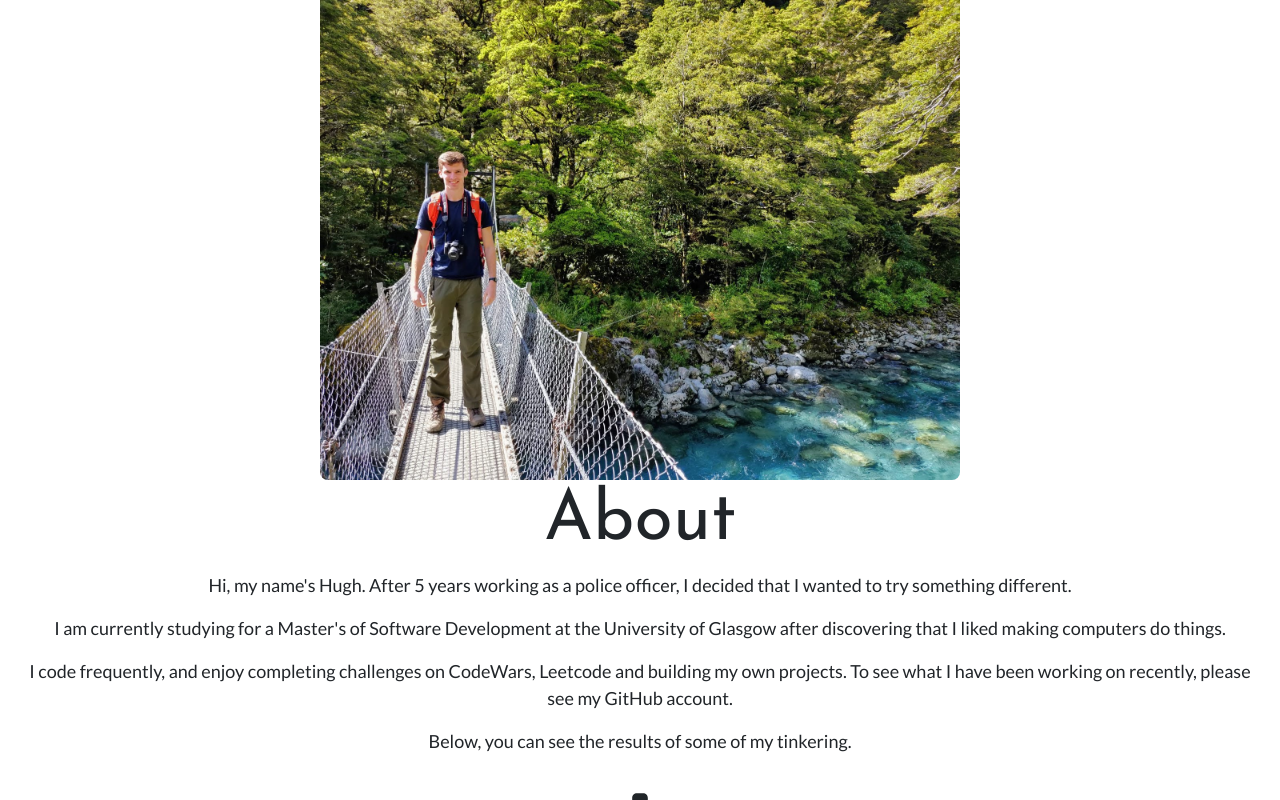
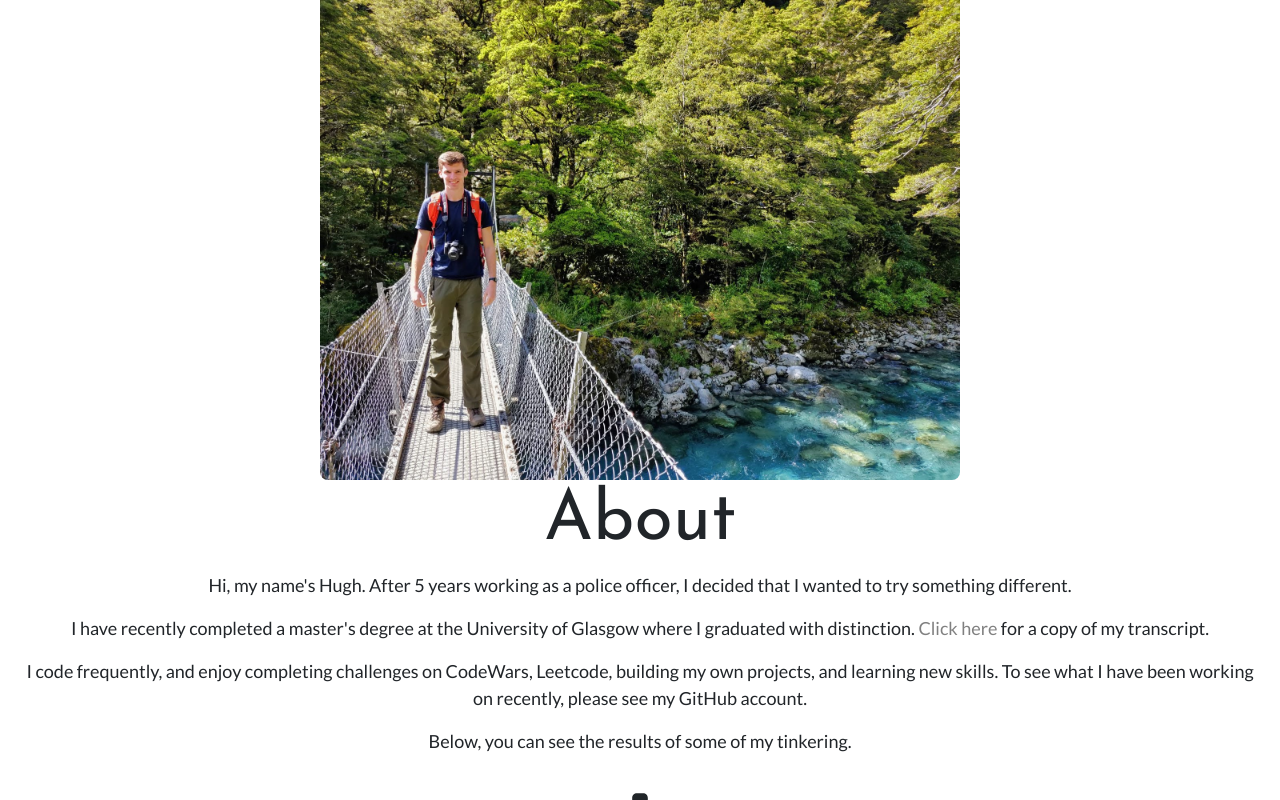
Before and after one commit to hughwin/personal, a React (Create React App) app: page / in a window 1280 px wide. Both pictures are taken after a click on the icon 640 px from the left and 430 px from the top of the page. Shown: the part 850-1650 px from the top of the page. Built offline with nearby package versions, Linux system fonts and the light colour scheme.

Commit message:
Updated about and added a link to transcript

```diff
--- a/src/components/About.js
+++ b/src/components/About.js
@@ -1,6 +1,7 @@
 import { faArrowDown } from "@fortawesome/free-solid-svg-icons"
 import { FontAwesomeIcon } from "@fortawesome/react-fontawesome"
-import hughImage from "./images/hugh.jpg"
+import hughImage from "./assets/hugh.jpg"
+import transcript from "./assets/Winchester, Hugh.pdf"
 
 const About = ({setContact, showArrow}) => {
     console.log(setContact)
@@ -18,10 +19,10 @@ const About = ({setContact, showArrow}) => {
            <p>Hi, my name's Hugh. After 5 years working as a police officer, I decided that I wanted to try something different. </p>
         </div>
         <div>
-            <p>I am currently studying for a Master's of Software Development at the University of Glasgow after discovering that I liked making computers do things.</p>
+            <p>I have recently completed a master's degree at the University of Glasgow where I graduated with distinction. <a href={transcript}>Click here</a> for a copy of my transcript.</p>
         </div>
         <div>
-            <p>I code frequently, and enjoy completing challenges on CodeWars, Leetcode and building my own projects. To see what I have been working on recently, please see my GitHub account.</p>
+            <p>I code frequently, and enjoy completing challenges on CodeWars, Leetcode, building my own projects, and learning new skills. To see what I have been working on recently, please see my GitHub account.</p>
         </div>
             <p>Below, you can see the results of some of my tinkering.</p>
             </p>
```
Also changed, not shown: src/components/assets/hugh.jpg (renamed from src/components/images/hugh.jpg), 1 other file (tests, documents, lock files or other folders).
